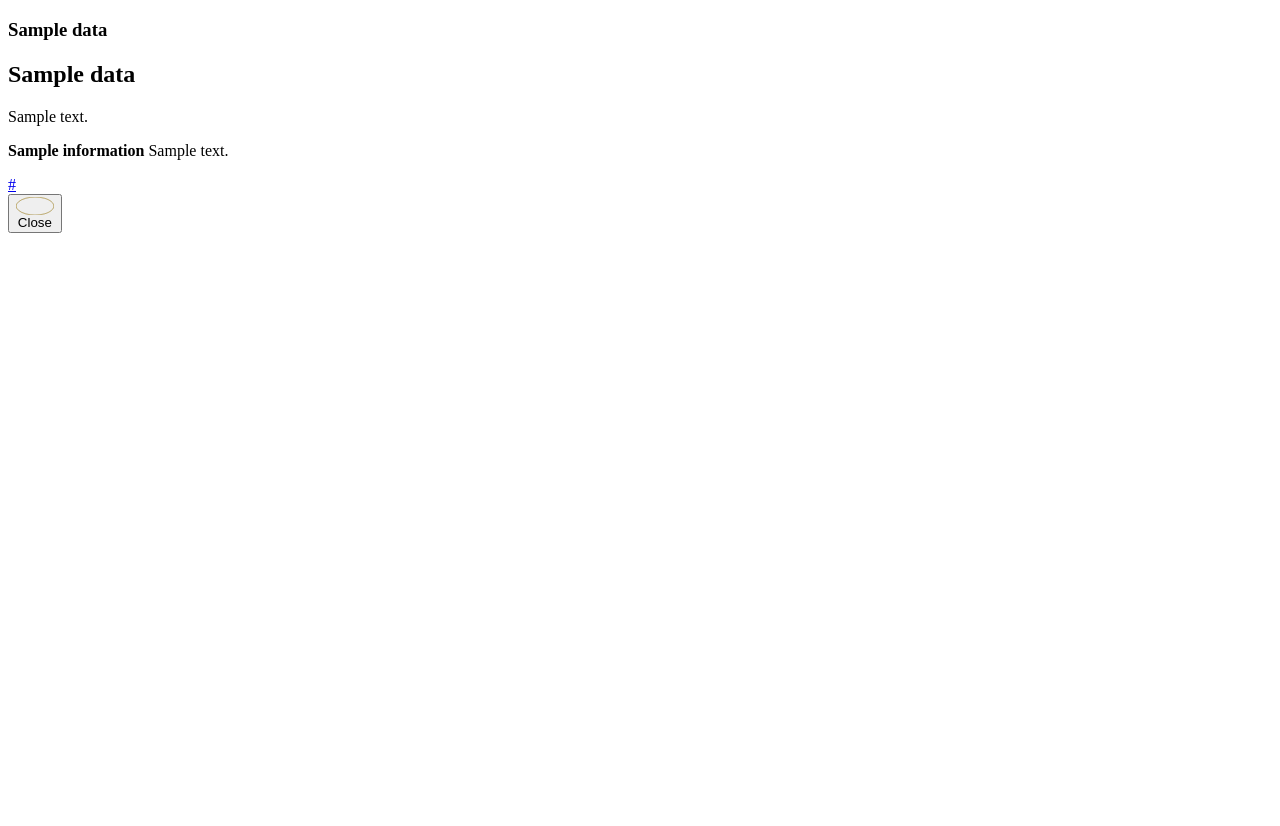
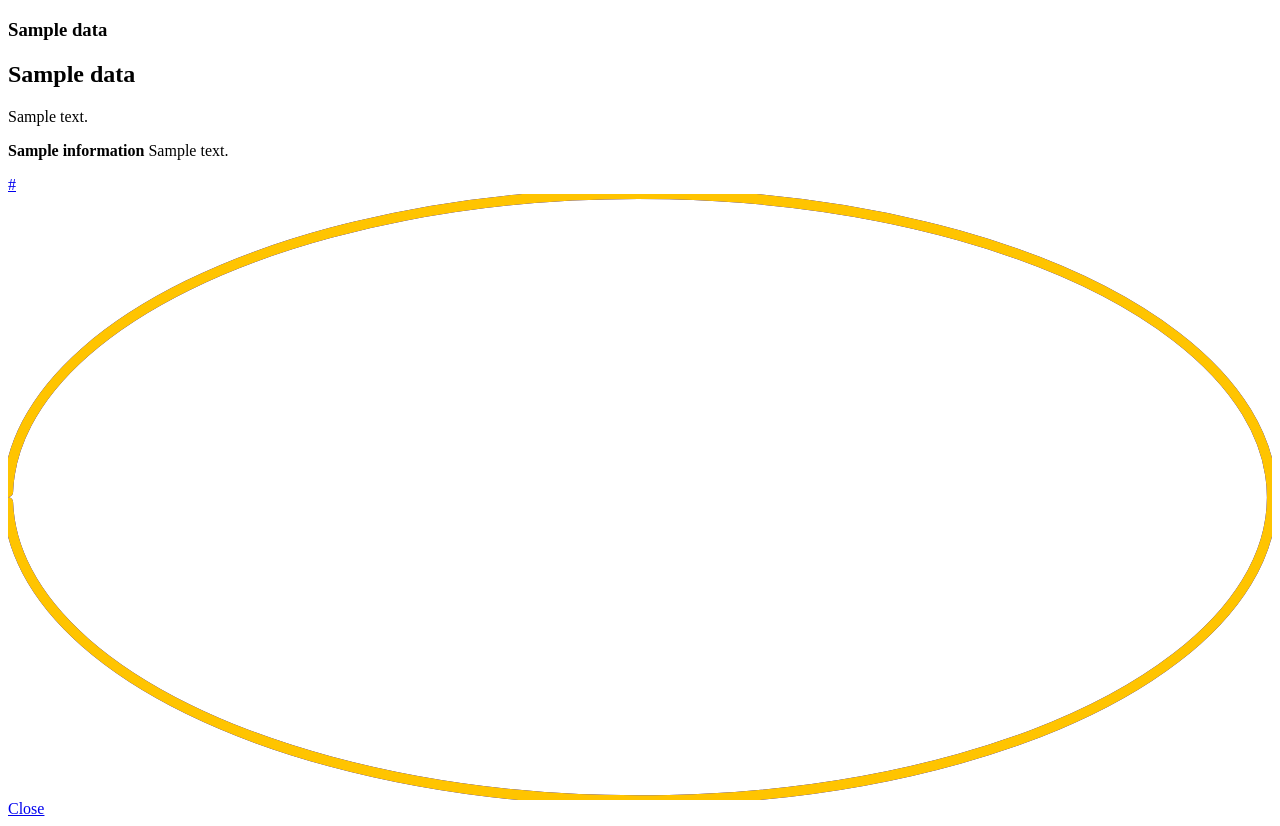
Before and after one commit to Nam-Hai/Bizaroo-Course, a Node project: template views/pages/detail.ejs in a window 1280 px wide. Shown: the part 34-860 px from the top of the page. Before the commit the page ends 267 px from the top, so only its background shows below. Run offline with Node 20 templates, Linux system fonts and the light colour scheme; the template is opened without the code that fills it: most values are stand-ins (such as "Sample title", 1, 10 or a date in 2020).

Commit message:
detail link back to collections

```diff
--- a/views/pages/detail.ejs
+++ b/views/pages/detail.ejs
@@ -30,12 +30,12 @@
         </a>
       </div>
     </div>
-    <button class="detail__button">
+    <a class="detail__button" href="/collections">
       <svg class="detail__button__icon" xmlns="http://www.w3.org/2000/svg" viewBox="1145.03 971.578 122.991 59">
         <path d="M0 29.5a62 30 0 1 1 0 1" stroke-linejoin="round" stroke-linecap="round" stroke="currentColor" fill="none" transform="matrix(.99194 0 0 .98333 1145.03 971.578)" data-name="Ellisse 2"/>
         <path class="detail__button__icon__path" d="M0 29.5a62 30 0 1 1 0 1" stroke-linejoin="round" stroke-linecap="round" stroke="#FFC400" fill="none" transform="matrix(.99194 0 0 .98333 1145.03 971.578)" data-name="Ellisse 2"/>
       </svg>
       Close
-    </button>
+    </a>
   </div>
 </div>
```
